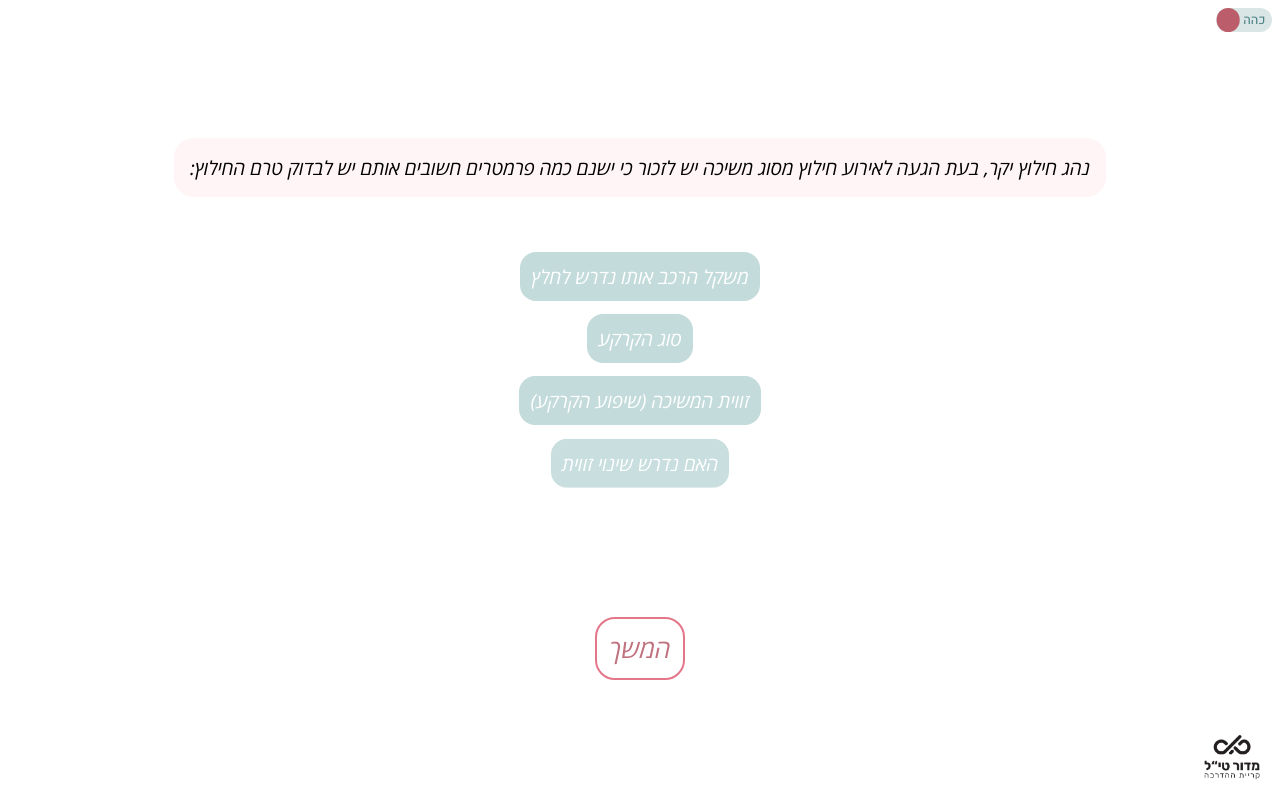
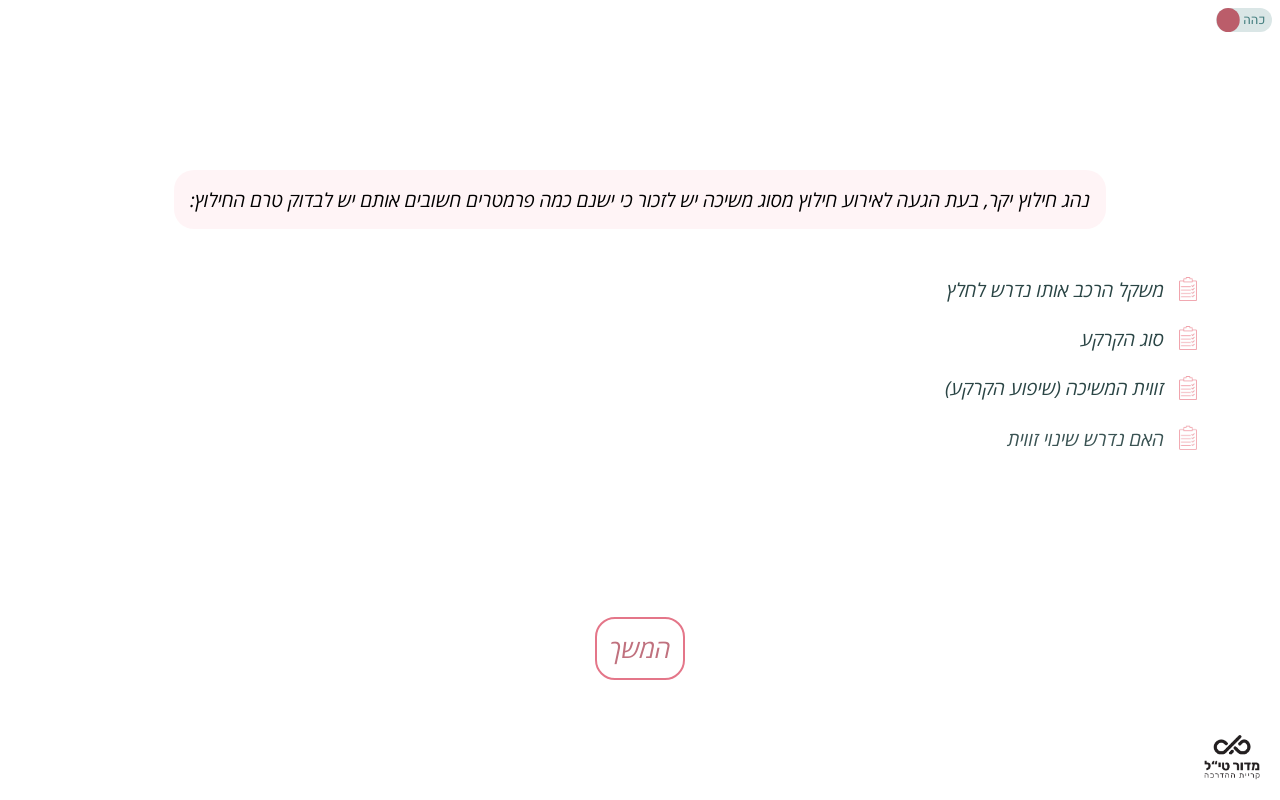
Before and after one commit to madortill/RescueCalculatorVer2, a Vue app: page / in a window 1280 px wide. Both pictures are taken after a click on the element "יאללה נתחיל!". Built offline with nearby package versions, Linux system fonts and the light colour scheme.

Commit message:
almost finished

```diff
--- a/src/components/CalculatingContainer.vue
+++ b/src/components/CalculatingContainer.vue
@@ -465,7 +465,7 @@ methods: {
 
     } catch (error) {
         console.error('Error evaluating formula:', error);
-        this.errorMessage = 'החישוב נכשל, בדקו את הנתונים ואת הנוסחא';
+        this.errorMessage = 'אופס... משהו השתבש, לחצו על כפתור "איפוס" כדי לחשב מחדש';
         setTimeout(() => {
             this.errorMessage = '';
         }, 4500);
--- a/src/components/OpeningScreen.vue
+++ b/src/components/OpeningScreen.vue
@@ -11,13 +11,14 @@
             <div class="text">
                 נהג חילוץ יקר, בעת הגעה לאירוע חילוץ מסוג משיכה יש לזכור כי ישנם כמה פרמטרים חשובים אותם יש לבדוק טרם החילוץ:
             </div>
-            <div class="container-checklist">
-                <div
+                <div class="container-checklist">
+                    <div
                     class="item"
                     v-for="(item, index) in checklist"
                     :key="item"
                     :style="getChecklistAnimationStyle(index)"
                 >
+                    <img class="item-icon" src="/src/assets/media/icon.png" alt="icon" />
                     {{ item }}
                 </div>
             </div>
@@ -154,10 +155,10 @@ export default {
 
 /* Checklist Items */
 .container-checklist {
-    margin-top: 1rem;
+    margin-top: 0.2rem;
     display: flex;
     flex-direction: column;
-    align-items: center;
+    align-items: start;
     width: 90%;
 }
 
@@ -173,24 +174,46 @@ export default {
 }
 
 .item {
-    margin: 0.4rem;
-    padding: 0.7rem;
+    margin: 0.2rem 0;
+    padding: 0.5rem 1rem;
     border-radius: 1rem;
     font-size: 1.2rem;
+    display: flex;
+    align-items: center;
+    gap: 0.75rem;
+    transition: background-color 0.3s, transform 0.3s;
     opacity: 0;
     animation-name: fade-in;
     animation-fill-mode: forwards;
 }
 
+.item:active {
+    transform: scale(1.03);
+}
+
 .dark-mode .item {
-    color: rgb(245, 154, 63);
-    border: 2px solid
+    color: #f5e1c9;
+    /* background-color: rgba(66, 60, 51, 0.724); */
+    /* border: 2px solid #f5a541; */
 }
 
 .light-mode .item {
-    color: #ffffff;
-    /* border: 2px solid #6f9a9ac2; */
-    background-color: #629f9f5f;
+    color: #2a4545;
+    /* background-color: rgba(98, 159, 159, 0.1); */
+    /* border: 2px solid #629f9f; */
+}
+
+.item-icon {
+    width: 1.5rem;
+    height: 1.5rem;
+}
+
+.dark-mode .item-icon {
+    filter: brightness(8) contrast(0.2) sepia(1) saturate(400%) hue-rotate(0deg);
+}
+
+.light-mode .item-icon {
+    filter: brightness(2.7) contrast(1) sepia(1) saturate(600%) hue-rotate(-50deg) opacity(0.6);;
 }
 
 
@@ -262,5 +285,8 @@ export default {
 .light-mode .text {
     background-color: rgba(255, 192, 203, 0.173);
 }
-
+.dark-mode .text {
+    background-color:  rgba(251, 186, 64, 0.944);
+    color:black;
+}
 </style>
```
Also changed, not shown: src/assets/media/icon.png (added).
